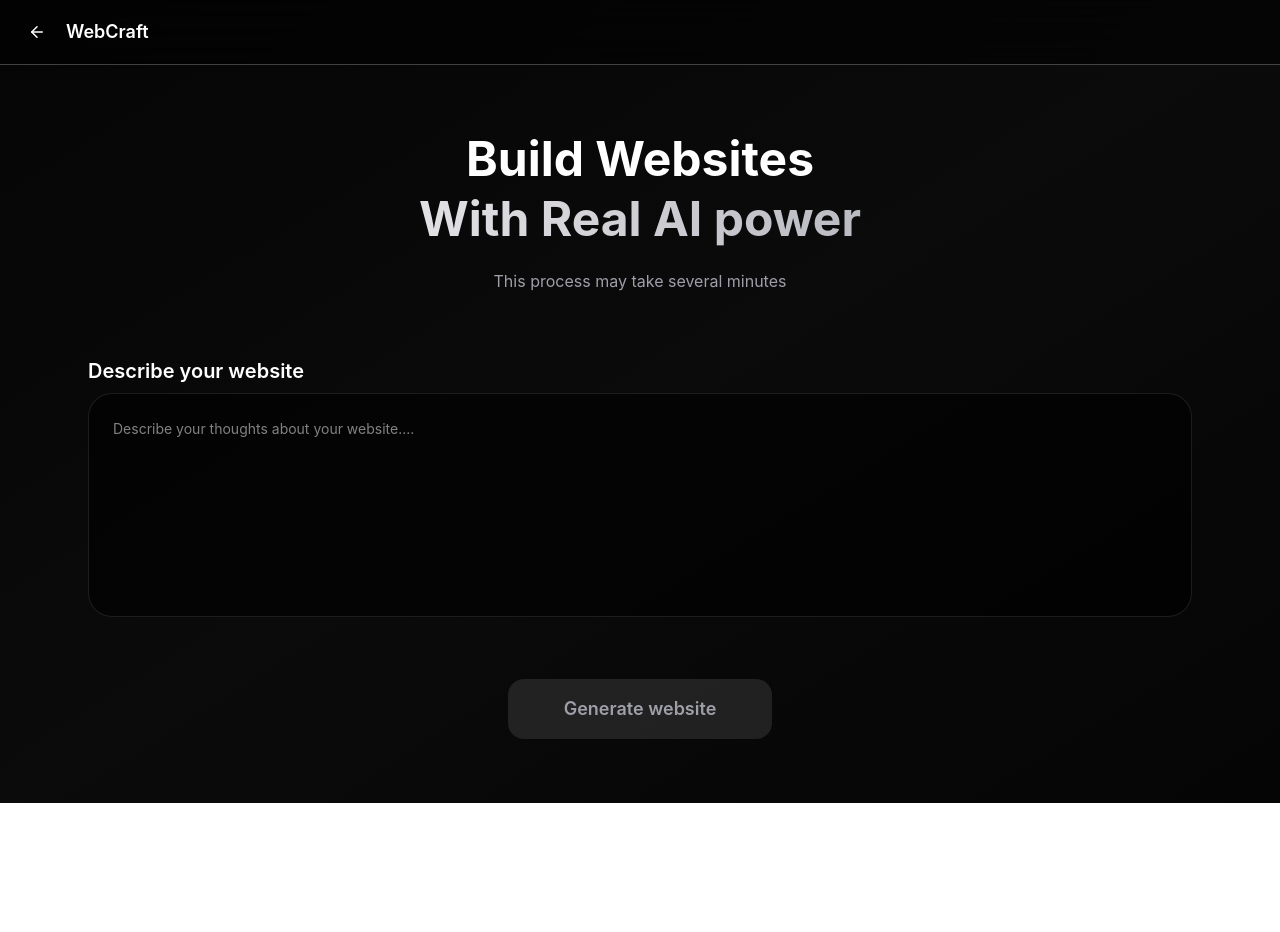
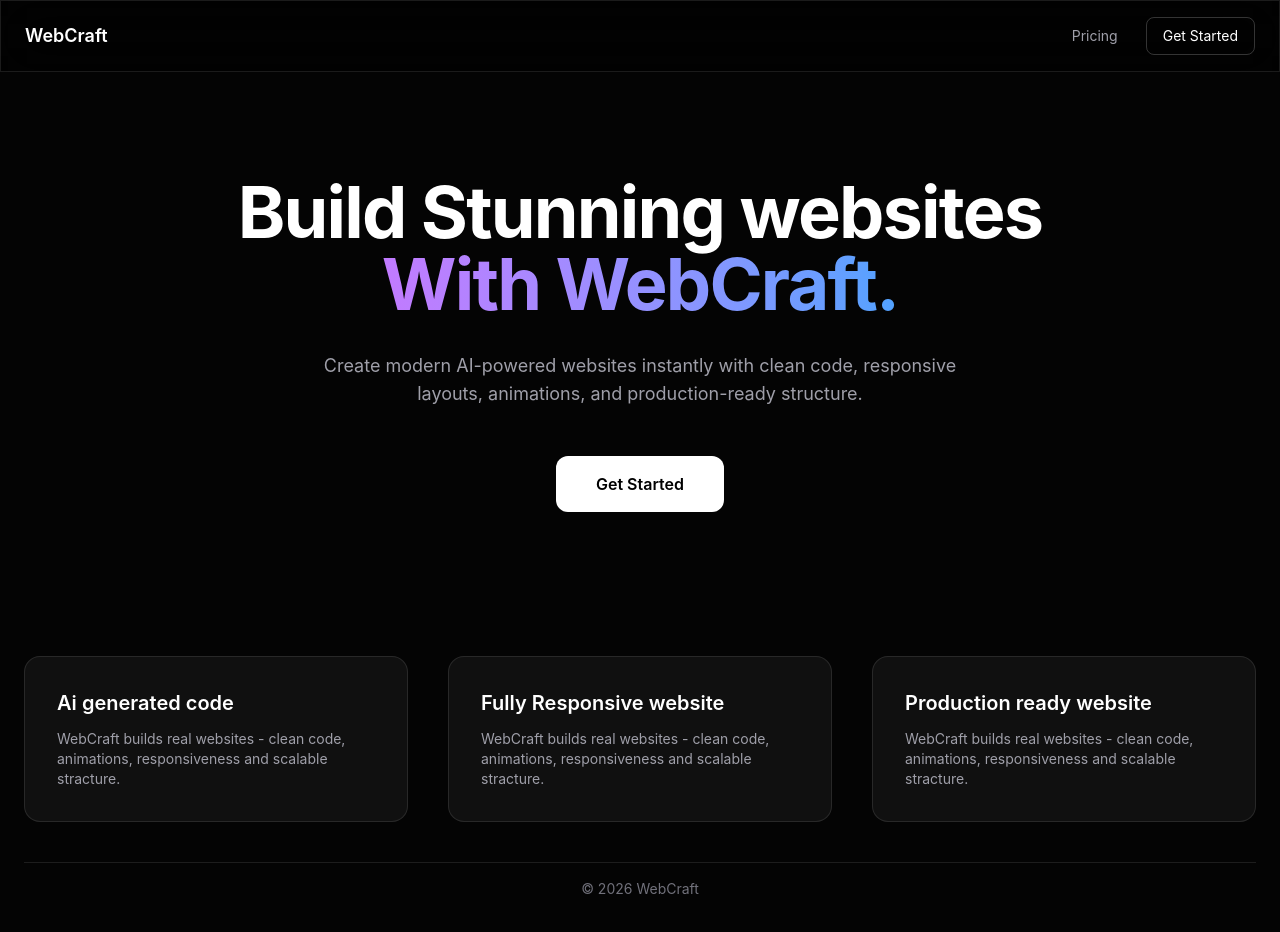
Before and after one commit to nikhil25nik/web-Craft, a React (Vite) app in the folder client/: page /generate in a window 1280 px wide. Shown: the top 932 px of the page. Before the commit the page ends 803 px from the top, so only its background shows below. Built offline with nearby package versions, Linux system fonts and the light colour scheme; no server answers.

Commit message:
Destructure userData from useSelector

```diff
--- a/client/src/App.jsx
+++ b/client/src/App.jsx
@@ -14,7 +14,7 @@ export const serverUrl = "https://web-craft-zeta-ecru.vercel.app"
 
 const App = () => {
   useGetCurrentUser()
-  const userData = useSelector(state=>state.user);
+  const {userData} = useSelector(state=>state.user);
   return (
     <BrowserRouter>
     <Routes>
```
